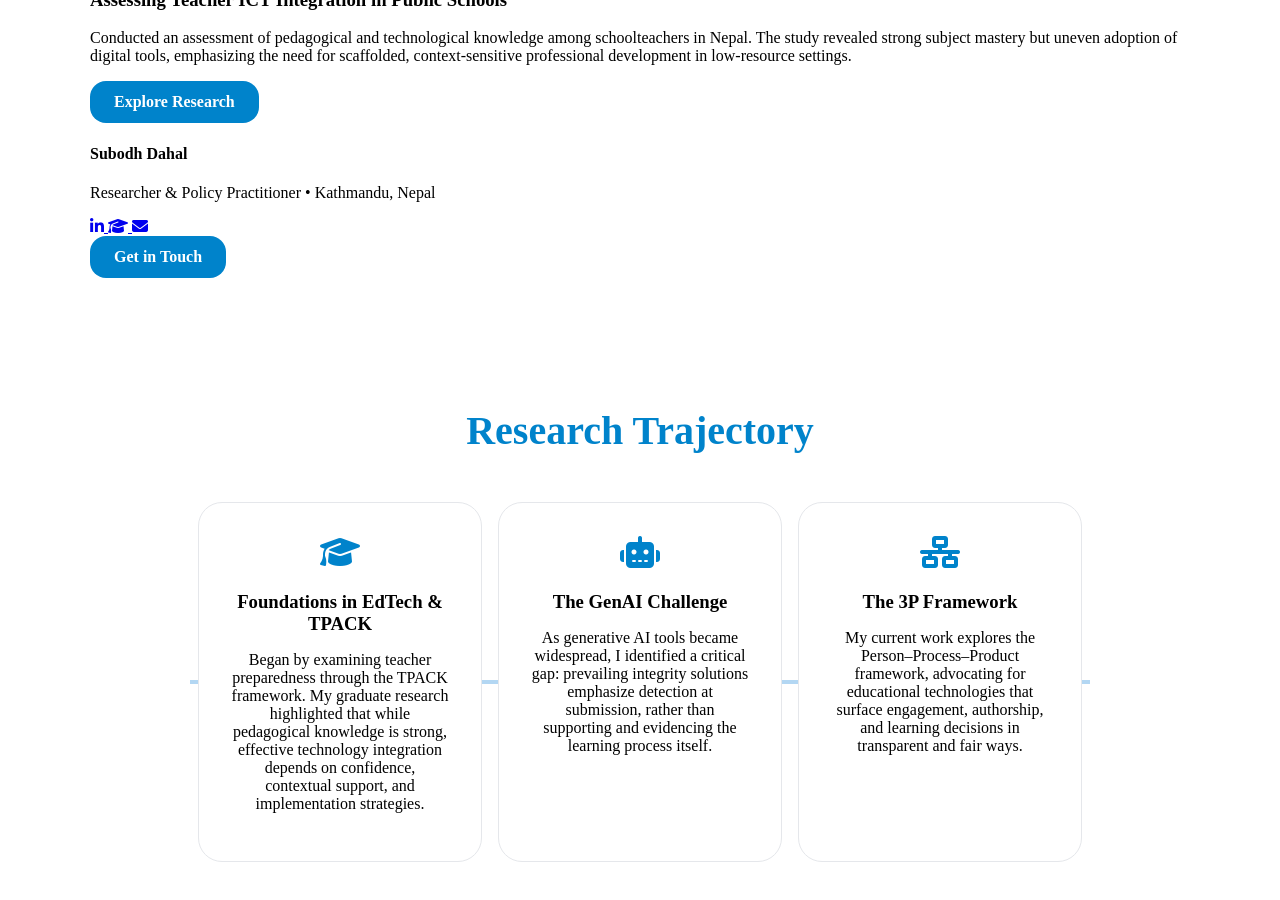
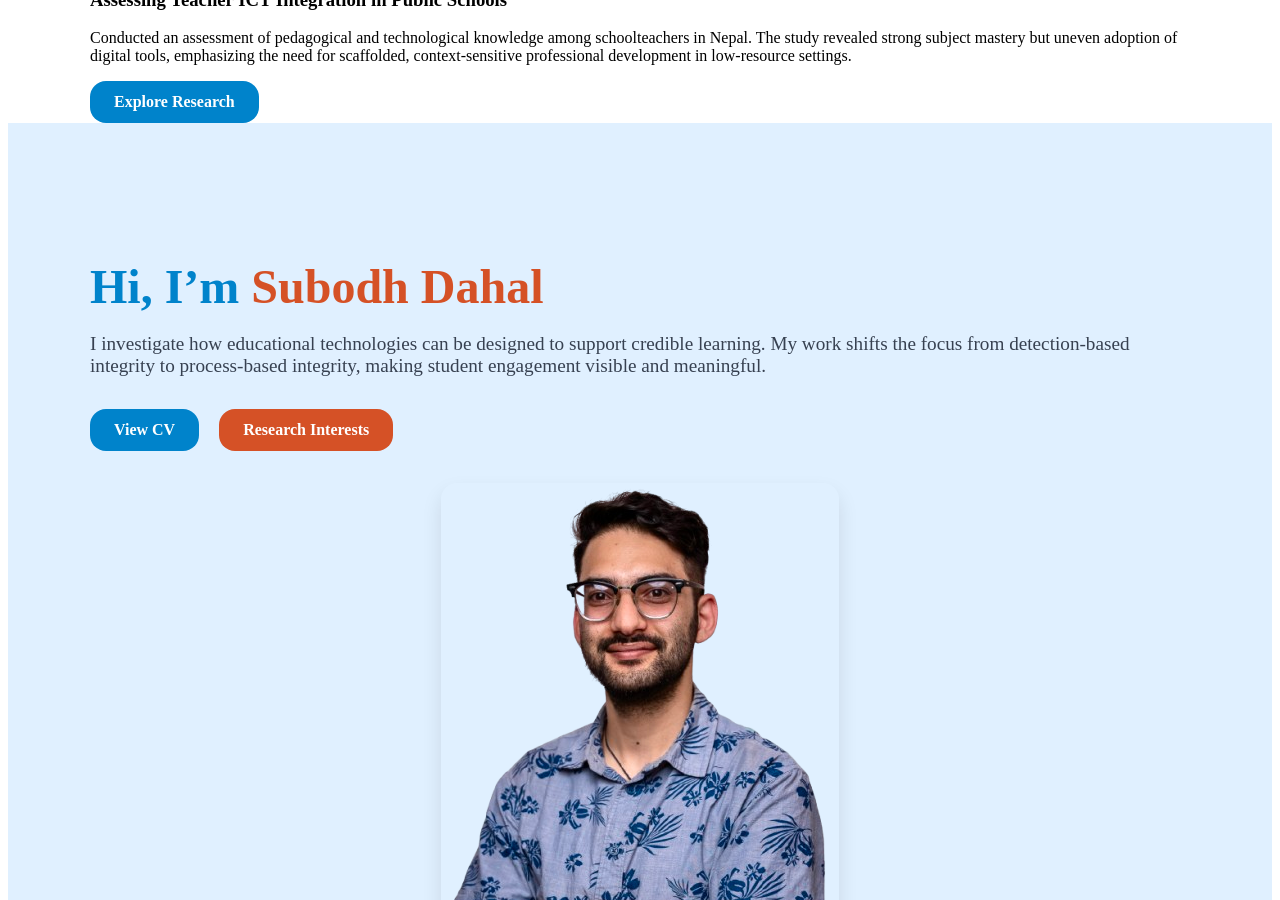
Before and after one commit to dahalsubodh/dahalsubodh.github.io, a Jekyll site: the page built from index.md, in a window 1280 px wide and 900 px high, scrolled down 1080 px. Built offline with Jekyll 4.4.1, drawn with Linux system fonts in a browser that asks for light colours; some of the changed text lies outside the part shown.

Commit message:
Update index.md

```diff
--- a/index.md
+++ b/index.md
@@ -74,6 +74,8 @@
   </a>
 </section>
 
+{% include hero.html %}
+
 <!-- ================= Scroll Animation Hook ================= -->
 <script>
   const observer = new IntersectionObserver(
```
